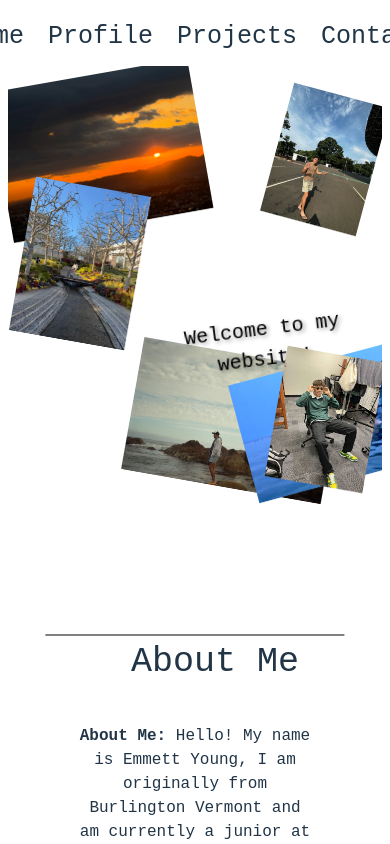
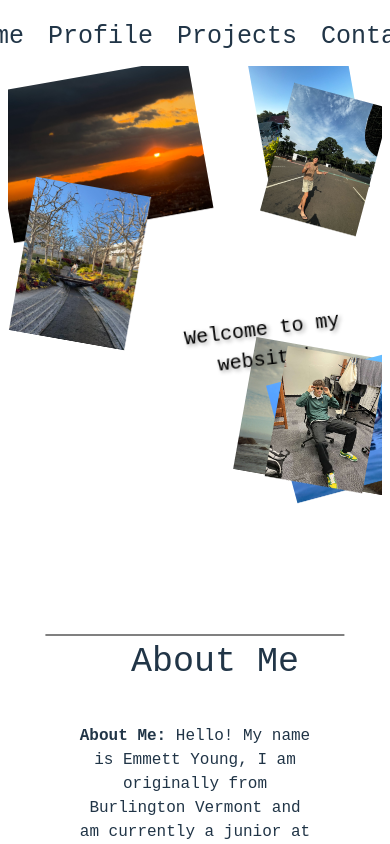
Before and after one commit to emmettyoung/website, a React (Vite) app in the folder frontend/: page / in a window 390 px wide. Shown: the top 844 px of the page. Built offline with nearby package versions, Linux system fonts and the light colour scheme.

Commit message:
feat: fixing portrait

```diff
--- a/frontend/src/styles/main.css
+++ b/frontend/src/styles/main.css
@@ -221,7 +221,7 @@ position: absolute;
     width: 180px;
     max-width: 100%;
     height: auto;
-    left: 60%;
+    left: 70%;
   }
   .sunset-image {
     width: 225px;
@@ -238,7 +238,7 @@ position: absolute;
     width: 110px;
     max-width: 100%;
     height: auto;
-    left: 100%;
+    left: 0%;
   }
   .LA {
     width: 130px;
@@ -251,7 +251,7 @@ position: absolute;
     width: 225px;
     max-width: 100%;
     height: auto;
-    left: 30%;
+    left: 60%;
   }
   .homepage-text {
     position: absolute;
```
